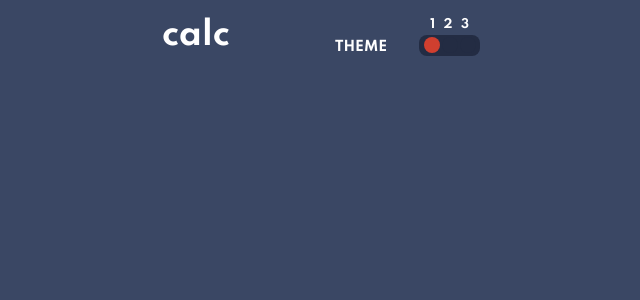
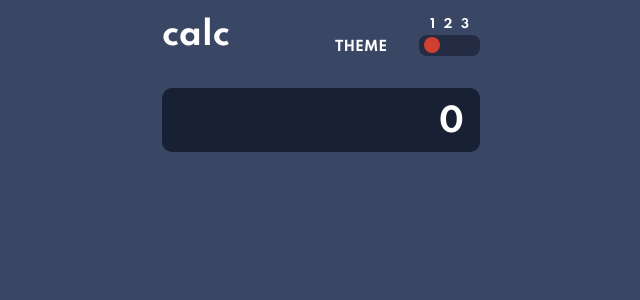
Before and after one commit to vilmis04/calculator-app, a React (Create React App) app: page / in a window 1280 px wide. Shown: the top 300 px of the page, without its empty margins (319-959 px from the left). Built offline with nearby package versions, Linux system fonts and the light colour scheme.

Commit message:
upd: display added

```diff
--- a/src/App.tsx
+++ b/src/App.tsx
@@ -9,6 +9,7 @@ function App() {
 
   const [ colorScheme, setColorScheme ] = useState(darkMode);
   const [ themeNumber, setThemeNumber ] = useState('1');
+  const [ output, setOutput ] = useState(0);
   document.querySelector('body')!.style.background = colorScheme.mainBackground;
 
   function changeTheme(target: any) {
@@ -49,7 +50,7 @@ function App() {
         <div id='logo' style={logoStyle}>calc</div>
         <ThemeSelector colors={colorScheme} theme={themeNumber} changeTheme={changeTheme}/>
       </div>
-      <Display />
+      <Display output={output} color={colorScheme.screenBackground}/>
       <InputKeys />
     </div>
   );
--- a/src/components/Display/Display.tsx
+++ b/src/components/Display/Display.tsx
@@ -1,7 +1,50 @@
-interface displayProps {
-    displayedNumber?: number;
+interface props {
+    // colors: {
+    //     mainBackground: string,
+    //     keypadBackground: string,
+    //     screenBackground: string,
+
+    //     del_reset_background: string,
+    //     del_reset_shaddow: string,
+    //     equal_toggle_background: string,
+    //     equal_toggle_shaddow: string,
+    //     keysBackground: string,
+    //     keysShaddow: string,
+
+    //     primaryText: string,
+    //     secondaryText: string,
+    //     contrastOnlyText?: string
+    // },
+    color: string
+    output: number
+  }
+
+export default function Display (props: props) {
+    const output = props.output;
+
+
+    // styles
+
+    const styles = {
+        display: 'flex',
+        alignItems: 'center',
+        justifyContent: 'end',
+
+        width: '100%',
+        maxWidth: 480,
+        height: 64,
+        margin: '2rem 15px 0',
+        padding: '5px 1rem 0',
+
+        borderRadius: 10,
+        background: props.color,
+
+        fontSize: 32
+    }
+
+    return (
+        <div style={styles}>
+            {output}
+        </div>
+    );
 }
-
-export default function Display (props: displayProps) {
-    return null;
-}
--- a/src/components/ThemeSelector/ThemeSelector.tsx
+++ b/src/components/ThemeSelector/ThemeSelector.tsx
@@ -1,5 +1,4 @@
 import { selectorContainer, themeLabelStyle, mainContainerStyle, containerStyle, buttonStyle } from './ThemeSelectorStyles';
-
 
 interface props {
     colors: {
```
